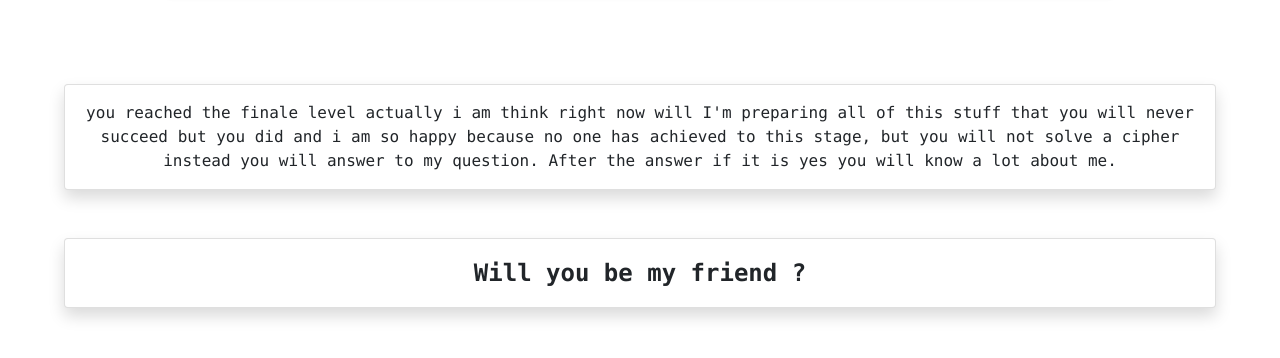
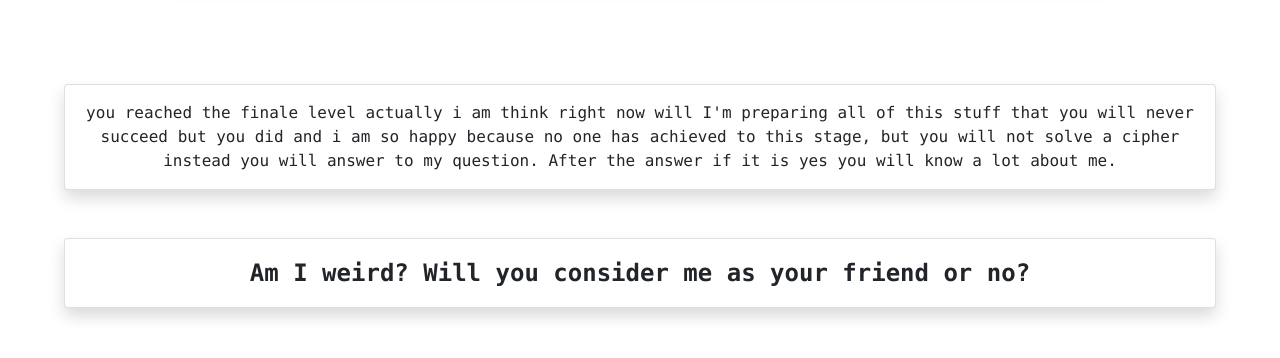
Before and after one commit to jiroachkarian/first-website, a plain HTML site: page jiro376.html in a window 1280 px wide. Shown: the part 156-514 px from the top of the page. Drawn offline with nearby package versions, Linux system fonts and the light colour scheme.

Commit message:
keyword2

```diff
--- a/jiro376.html
+++ b/jiro376.html
@@ -26,7 +26,7 @@
       </div>
 
       <div class="fw-bold font-monospace fs-4 m-4 card card-body shadow p-3 mb-5 bg-body rounded">
-        Will you be my friend ?
+        Am I weird? Will you consider me as your friend or no?
       </div>
 
     </div>
```
